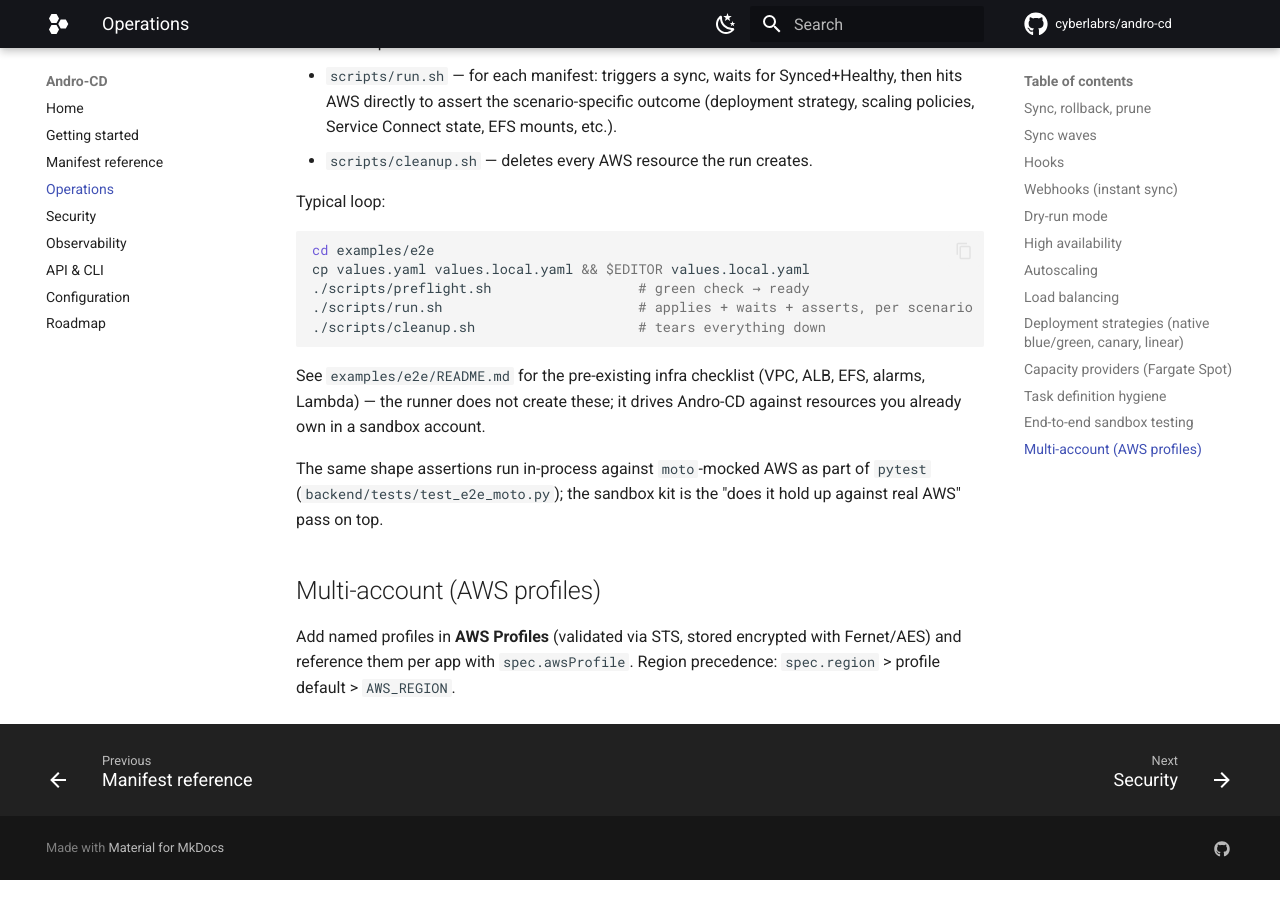
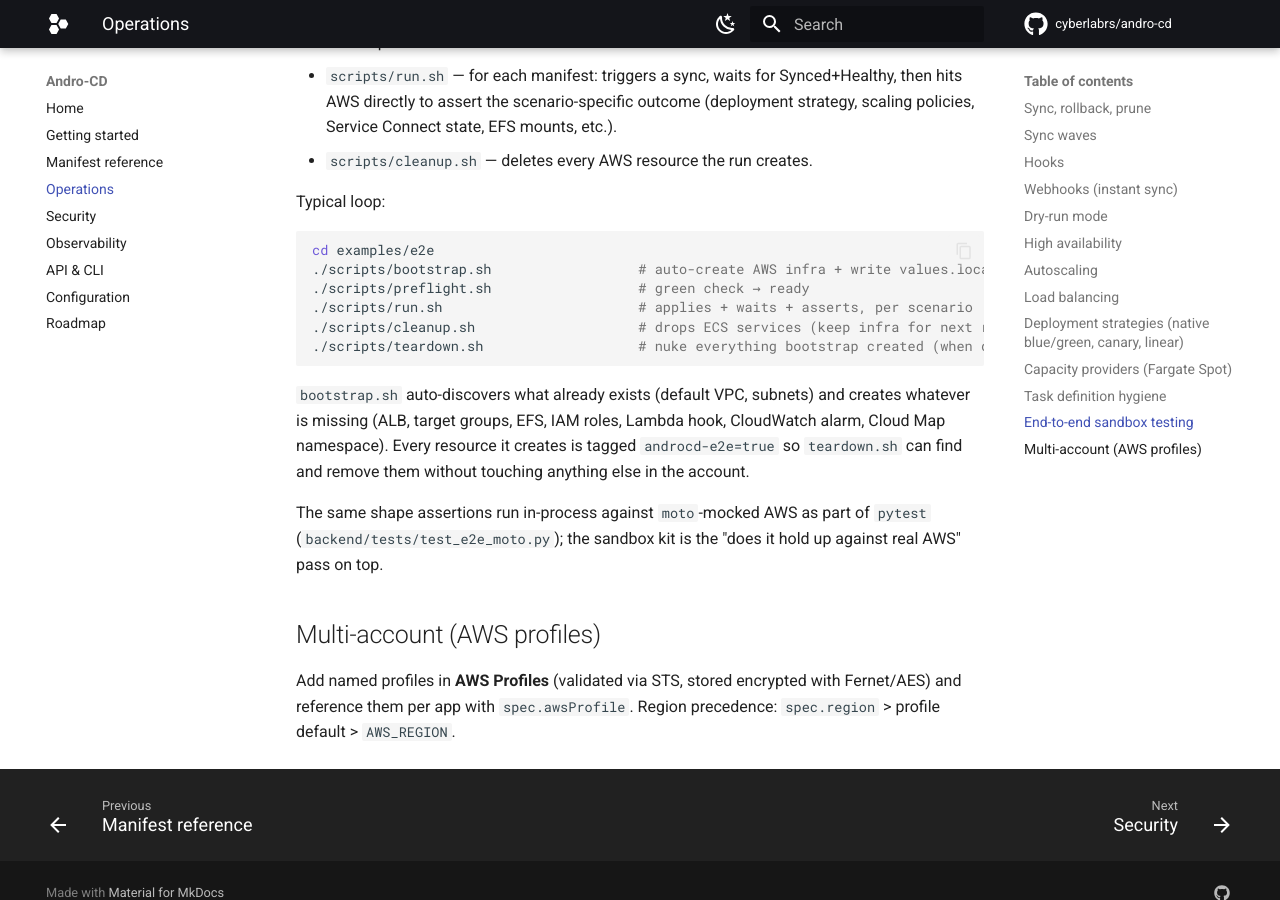
Before and after one commit to cyberlabrs/andro-cd, an MkDocs documentation site: the page built from docs/operations.md, in a window 1280 px wide and 900 px high, scrolled down 4833 px. Built offline with MkDocs 1.6.1 and Material for MkDocs 9.7.7, drawn with Linux system fonts in a browser that asks for light colours; comment, search, counter and statistics services are not loaded.

Commit message:
feat(e2e): bootstrap + teardown scripts for zero-config sandbox setup
Removes the manual step of filling in every ARN in values.yaml. Instead:

scripts/bootstrap.sh:
  - Discovers or creates every AWS resource the e2e suite needs:
      * default VPC (or a tagged test VPC 10.99.0.0/16 with IGW/routing)
      * two subnets in different AZs
      * security group (80/tcp inbound + 2049 self for NFS)
      * ALB + HTTP listener, blue + green target groups (ip type)
      * production + test listener rules for BG/canary scenarios
      * EFS filesystem + mount targets + access point
      * CloudWatch alarm (dummy 5xx, threshold high enough to never fire)
      * Lambda hook that returns {"hookStatus": "SUCCEEDED"}
      * Cloud Map private DNS namespace androcd-e2e.local
      * IAM roles: ecsTaskExecutionRole, ELBBlueGreenRole,
        EcsHookInvokerRole, androcdSchedulerRole, LambdaAndrocdE2eRole
      * ECS cluster with Service Connect default
  - Tags every created resource `androcd-e2e=true`.
  - Skips anything that already exists (idempotent — safe to re-run).
  - Writes values.local.yaml from what it produced.

scripts/teardown.sh:
  - Deletes everything tagged `androcd-e2e=true` in reverse order:
    services -> LB rules -> ALB -> TGs -> alarm -> Lambda -> EFS -> Cloud
    Map -> cluster -> IAM roles -> (tagged) VPC.
  - Requires typing "DELETE" — no accidental nukes.
  - Never touches untagged resources.
  - Moves values.local.yaml aside as .bak so a re-bootstrap starts clean.

Docs synced:
  - examples/e2e/README.md — new one-command setup, cost note (~$18/mo if
    left up), guidance on when to use cleanup vs teardown.
  - examples/e2e/iam-policy.json — extra permissions for bootstrap/teardown
    (VPC/subnet/SG create-delete, IAM role management, Lambda, EFS,
    Cloud Map, CloudWatch alarms). Still scoped, no wildcards outside
    the account.
  - docs/operations.md — updated typical loop to lead with bootstrap.
  - IMPROVEMENTS.md — updated "Just landed" note.

Together bootstrap + teardown turn the e2e story from "here's a values file,
fill in 15 ARNs" into "run bootstrap, run the suite, run teardown".

Co-Authored-By: Claude Opus 4.7 <noreply@anthropic.com>

````diff
--- a/docs/operations.md
+++ b/docs/operations.md
@@ -206,15 +206,18 @@ Typical loop:
 
 ```bash
 cd examples/e2e
-cp values.yaml values.local.yaml && $EDITOR values.local.yaml
+./scripts/bootstrap.sh                  # auto-create AWS infra + write values.local.yaml
 ./scripts/preflight.sh                  # green check → ready
 ./scripts/run.sh                        # applies + waits + asserts, per scenario
-./scripts/cleanup.sh                    # tears everything down
+./scripts/cleanup.sh                    # drops ECS services (keep infra for next run)
+./scripts/teardown.sh                   # nuke everything bootstrap created (when done)
 ```
 
-See `examples/e2e/README.md` for the pre-existing infra checklist (VPC, ALB, EFS,
-alarms, Lambda) — the runner does not create these; it drives Andro-CD against
-resources you already own in a sandbox account.
+`bootstrap.sh` auto-discovers what already exists (default VPC, subnets) and
+creates whatever is missing (ALB, target groups, EFS, IAM roles, Lambda hook,
+CloudWatch alarm, Cloud Map namespace). Every resource it creates is tagged
+`androcd-e2e=true` so `teardown.sh` can find and remove them without touching
+anything else in the account.
 
 The same shape assertions run in-process against `moto`-mocked AWS as part of
 `pytest` (`backend/tests/test_e2e_moto.py`); the sandbox kit is the "does it hold up
````
Also changed, not shown: IMPROVEMENTS.md (+8 -3 lines), examples/e2e/README.md (+46 -38 lines), 3 other files.
